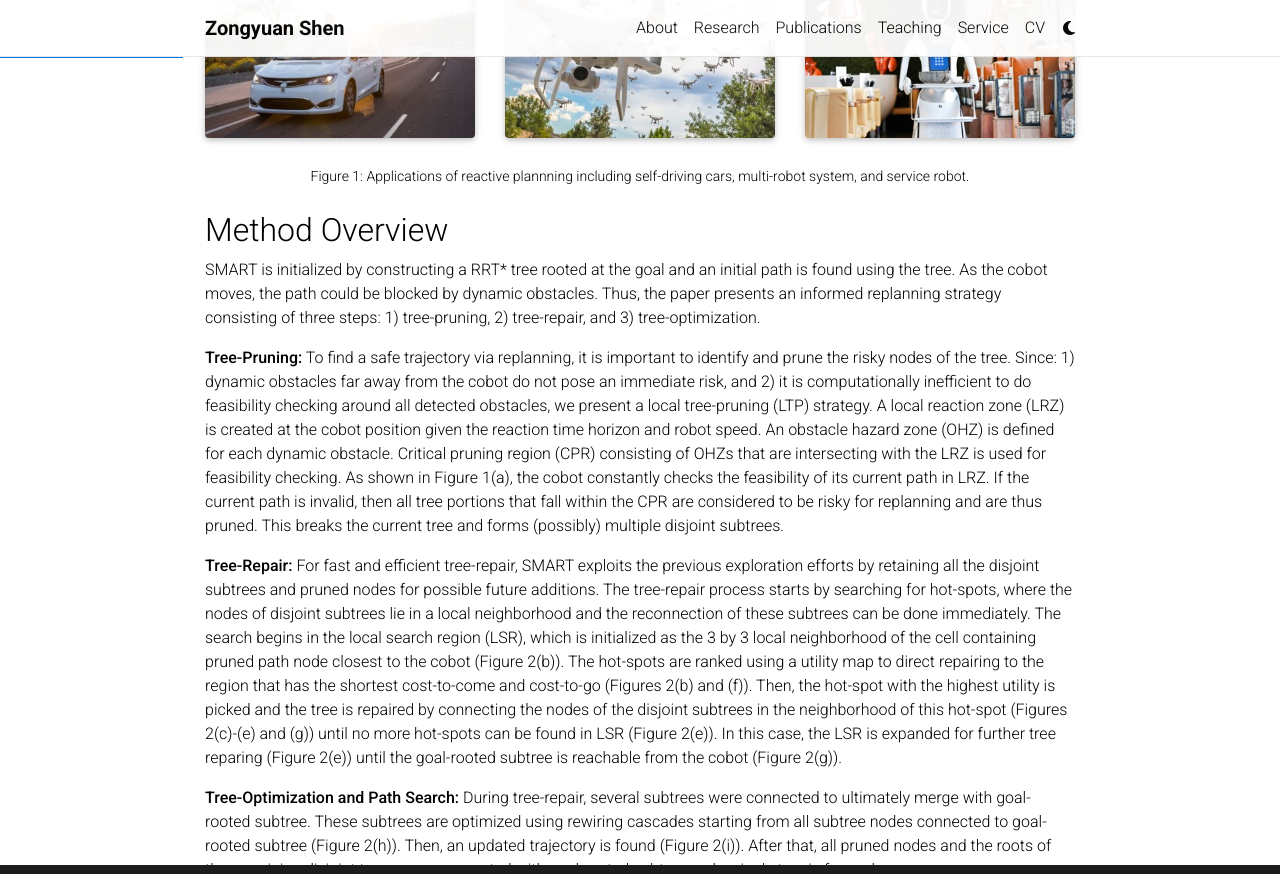
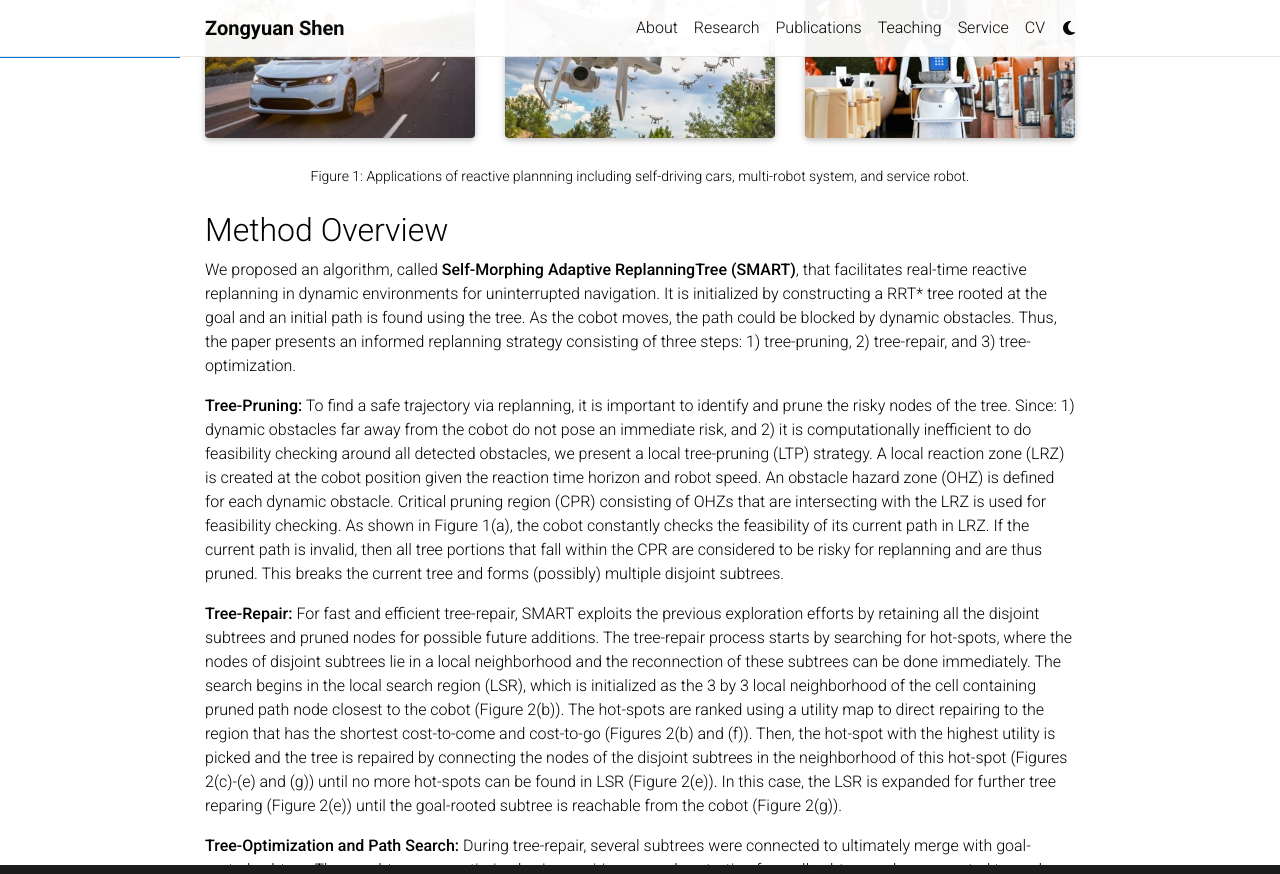
Before and after one commit to ZongyuanShen/ZongyuanShen.github.io, a Jekyll site: the page built from _projects/2_project.md, in a window 1280 px wide and 900 px high, scrolled down 483 px, cut to the strip 0-874 px from the top of the window. Built offline with Jekyll 4.4.1, drawn with Linux system fonts in a browser that asks for light colours; full-size pictures stand in for the smaller copies a plugin makes; comment, search, counter and statistics services are not loaded; a style sheet for code colours, icons or effects is not loaded.

Commit message:
Update 2_project.md

```diff
--- a/_projects/2_project.md
+++ b/_projects/2_project.md
@@ -27,8 +27,7 @@
 </div>
 
 ## Method Overview
-
-SMART is initialized by constructing a RRT* tree rooted at the goal and an initial path is found using the tree. As the cobot moves, the path could be blocked by dynamic obstacles. Thus, the paper presents an informed replanning strategy consisting of three steps: 1) tree-pruning, 2) tree-repair, and 3) tree-optimization.
+We proposed an algorithm, called **Self-Morphing Adaptive ReplanningTree (SMART)**, that facilitates real-time reactive replanning in dynamic environments for uninterrupted navigation. It is initialized by constructing a RRT* tree rooted at the goal and an initial path is found using the tree. As the cobot moves, the path could be blocked by dynamic obstacles. Thus, the paper presents an informed replanning strategy consisting of three steps: 1) tree-pruning, 2) tree-repair, and 3) tree-optimization.
 
 **Tree-Pruning:** To find a safe trajectory via replanning, it is important to identify and prune the risky nodes of the tree. Since: 1) dynamic obstacles far away from the cobot do not pose an immediate risk, and 2) it is computationally inefficient to do feasibility checking around all detected obstacles, we present a local tree-pruning (LTP) strategy. A local reaction zone (LRZ) is created at the cobot position given the reaction time horizon and robot speed. An obstacle hazard zone (OHZ) is defined for each dynamic obstacle. Critical pruning region (CPR) consisting of OHZs that are intersecting with the LRZ is used for feasibility checking. As shown in Figure 1(a), the cobot constantly checks the feasibility of its current path in LRZ. If the current path is invalid, then all tree portions that fall within the CPR are considered to be risky for replanning and are thus pruned. This breaks the current tree and forms (possibly) multiple disjoint subtrees.
 
```
